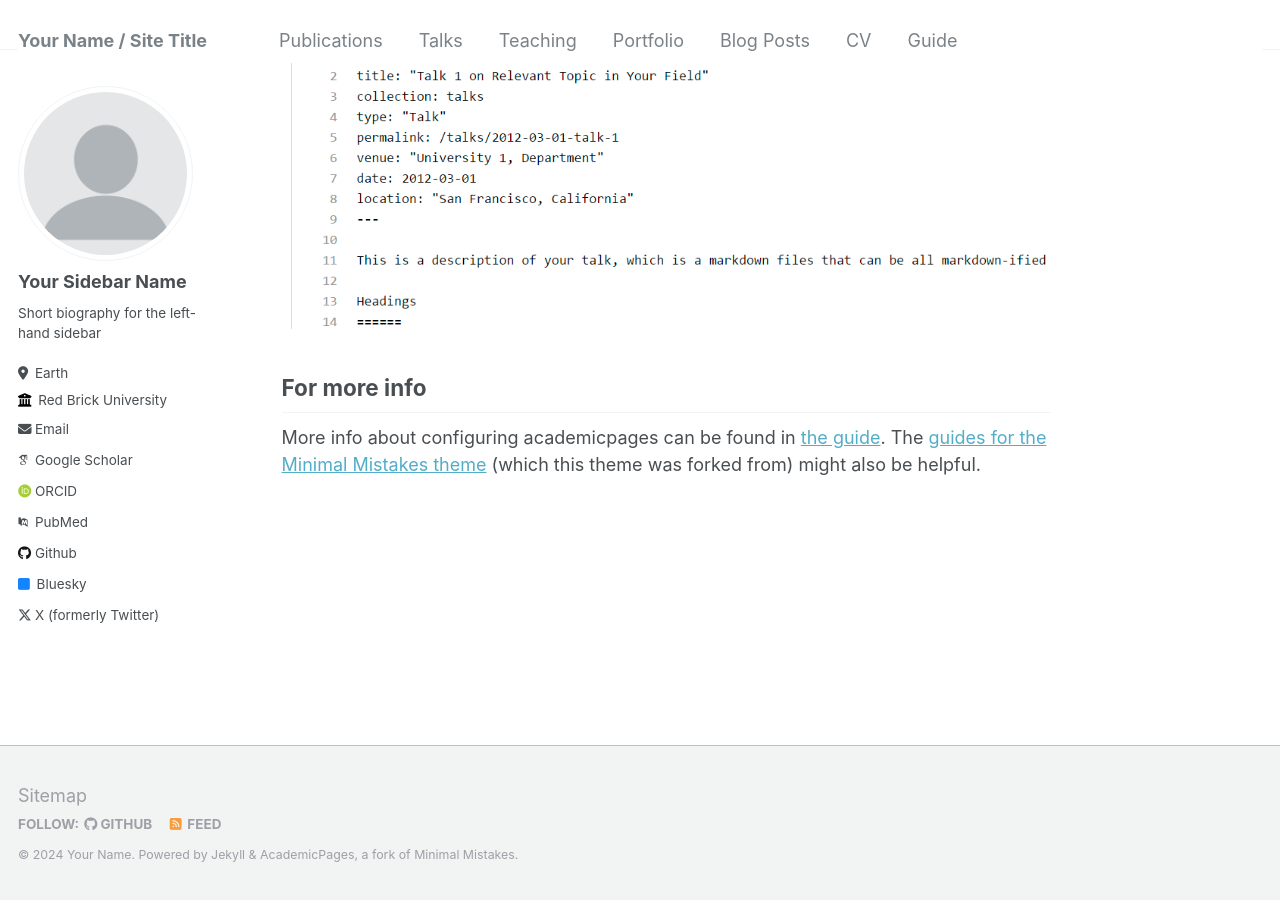
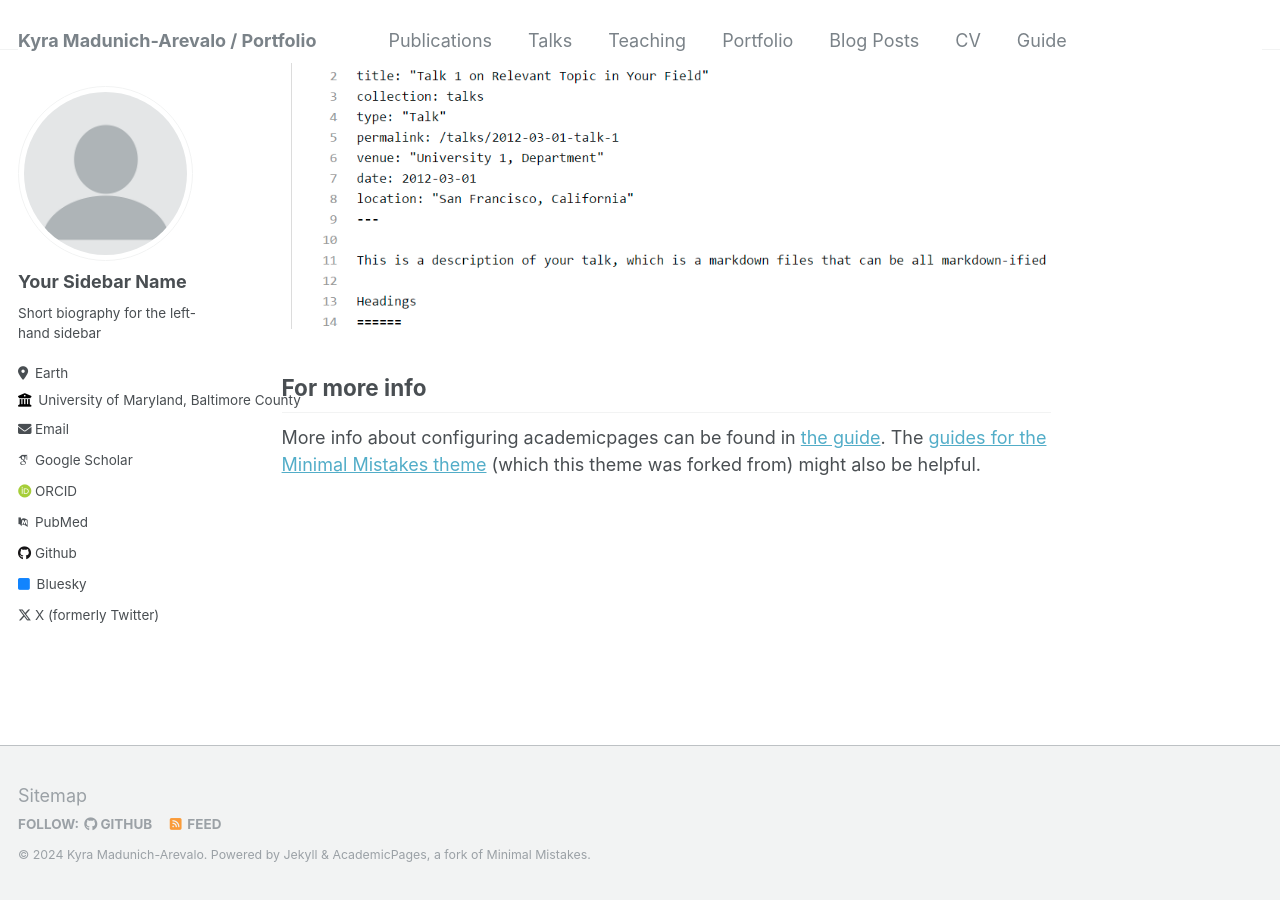
Before and after one commit to kyramadunich/kyramadunich.github.io, a Jekyll site: the page built from _pages/about.md, in a window 1280 px wide and 900 px high, scrolled down 2640 px. Built offline with Jekyll 4.4.1, drawn with Linux system fonts in a browser that asks for light colours; some web fonts are replaced.

Commit message:
Update _config.yml

```diff
--- a/_config.yml
+++ b/_config.yml
@@ -8,13 +8,13 @@
 
 # Basic Site Settings
 locale                   : "en-US"
-title                    : "Your Name / Site Title"
+title                    : "Kyra Madunich-Arevalo / Portfolio"
 title_separator          : "-"
-name                     : &name "Your Name"
-description              : &description "personal description"
+name                     : &name "Kyra Madunich-Arevalo"
+description              : &description "Mapping Projects"
 url                      : https://academicpages.github.io # the base hostname & protocol for your site e.g. "https://mmistakes.github.io"
 baseurl                  : "" # the subpath of your site, e.g. "/blog"
-repository               : "academicpages/academicpages.github.io"
+repository               : "kyramadunich/kyramadunich.github.io"
 
 # Site Author - The following control what appear as part of the author content on the side bar.
 #               If a field is blank the icon and link will not appear, otherwise it will be shown.
@@ -26,7 +26,7 @@ author:
   pronouns         : # example: "she/her"
   bio              : "Short biography for the left-hand sidebar"
   location         : "Earth"
-  employer         : "Red Brick University"
+  employer         : "University of Maryland, Baltimore County"
   uri              : # URL
   email            : "none@example.org"
 
@@ -56,7 +56,7 @@ author:
   keybase          : # Username
   instagram        : # Username
   lastfm           : # Username
-  linkedin         : # Username
+  linkedin         : # kyra-madunich-arévalo-0533b218b
   mastodon         : # URL
   medium           : # URL
   pinterest        : # Username
```
